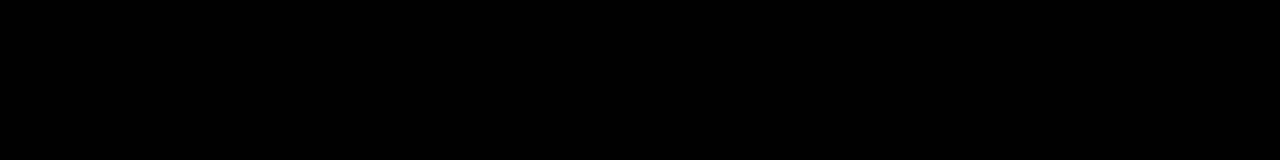
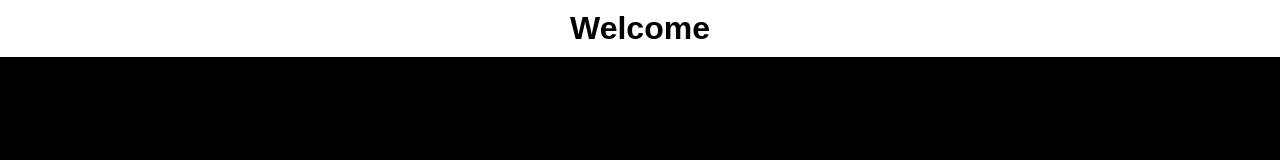
Before and after one commit to jerwen19/demo, a plain HTML site: page index.html in a window 1280 px wide. Drawn offline with Linux system fonts and the light colour scheme.

Commit message:
Update style.css

```diff
--- a/style.css
+++ b/style.css
@@ -2,18 +2,14 @@
     margin: 0;
     padding: 0;
     box-sizing: border-box;
+    font-family: sans-serif;
 }
-body {
-    font-family: Arial, sans-serif;
-    margin: 0;
-    padding: 0;
-    background-color: #030000;
+header{
+    background-color: white;
+    padding: 10px 0;
+    text-align: center;
 }
+body{
+    background-color: black;
 
-.h1 {
-    font-size: 24px;
-    font-weight: bold;
-    color: #ffffff;
-    margin: 0;
-    padding: 0;
 }
```
